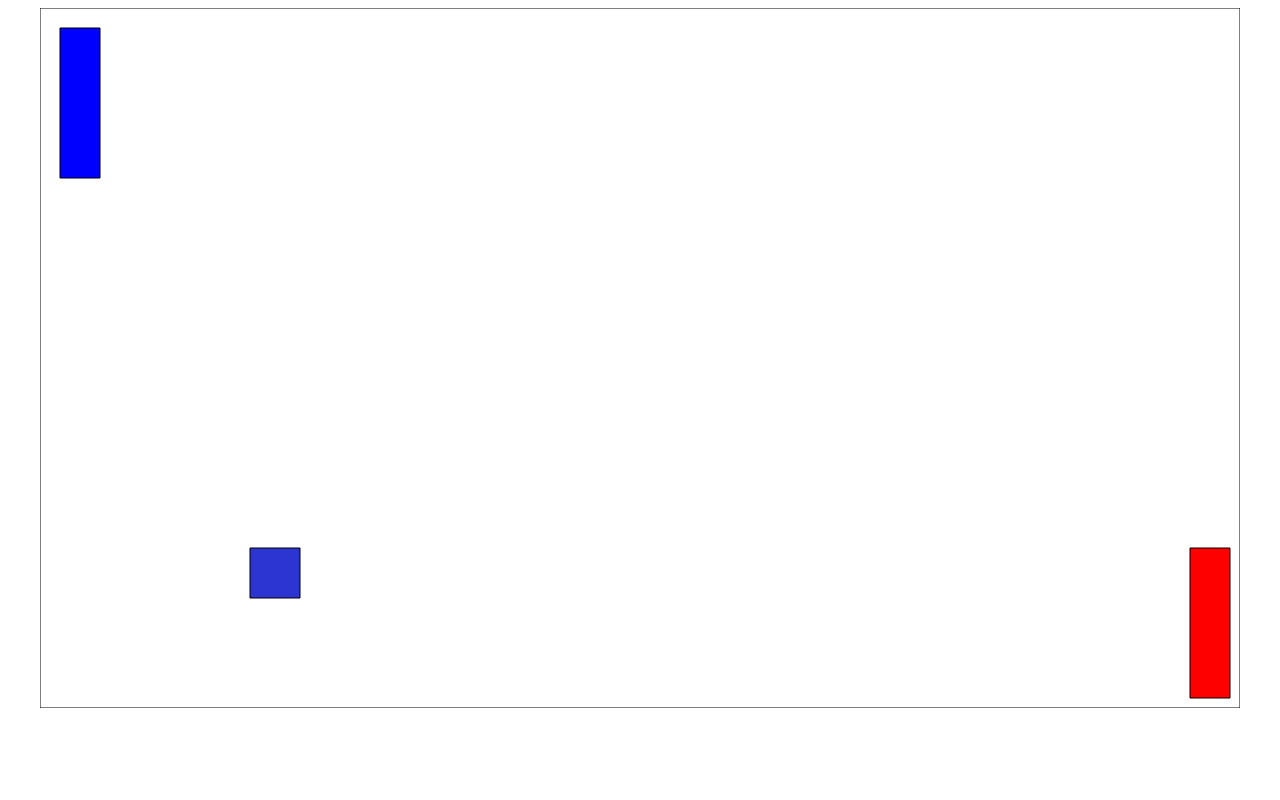
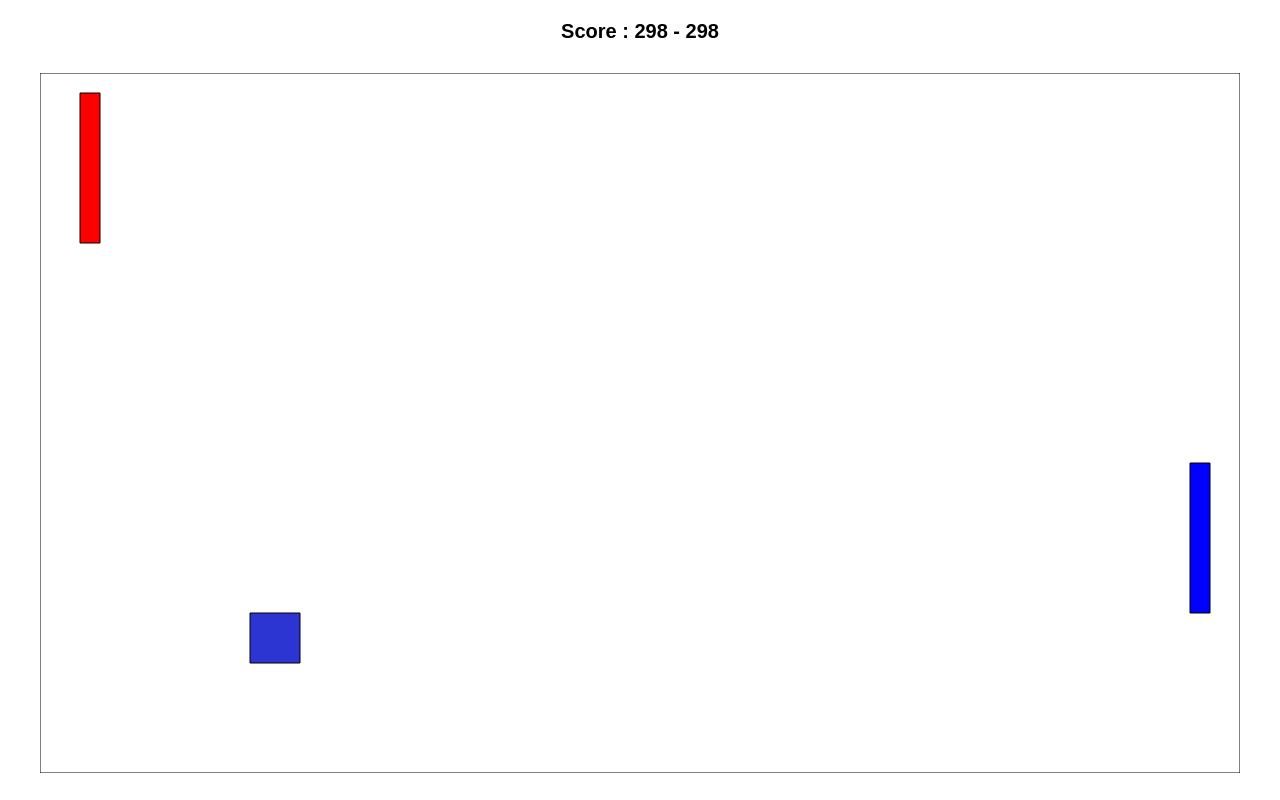
Before and after one commit to GreatBam/Bouncing_squares, a plain HTML site: page index.html in a window 1280 px wide. Drawn offline with Linux system fonts and the light colour scheme.

Commit message:
Add cp player

```diff
--- a/index.html
+++ b/index.html
@@ -7,13 +7,23 @@
     <title>Document</title>
     <style>
         #canvas {
+            margin-top: 30px;
             display: block;
             margin-left: auto;
             margin-right: auto;
         }
+
+        #score {
+            margin-top: 20px;
+            text-align: center;
+            font-family: Arial, Helvetica, sans-serif;
+            font-weight: bold;
+            font-size: 20px;
+        }
     </style>
 </head>
 <body>
+    <div id="score">Score : <span id="player1Score"></span> - <span id="computerScore"></span></div>
     <canvas id="canvas" width="1200" height="700"></canvas>
     <script src="js/square.js"></script>
     <script src="js/main.js"></script>
--- a/js/main.js
+++ b/js/main.js
@@ -2,6 +2,15 @@ const c = document.getElementById("canvas");
 const ctx = c.getContext("2d");
 const posx = Math.floor(Math.random()* 5)
 const posy = Math.floor(Math.random()* 5)
+let playerScoreId = document.getElementById("player1Score");
+let computerScoreId = document.getElementById("computerScore");
+
+let playerScore = 0;
+let computerScore = 0;
+
+const player1 = new Square(ctx, 40, 20, 20, 150, "red");
+const computer = new Square(ctx, 1150, 680, 20, 150, "blue");
+const ball = new Square(ctx, 600, 350, 50, 50, colorRNG());
 
 function colorRNG() {
     let letter = "0123456789abcdef";
@@ -24,64 +33,75 @@ function clear () {
 
 function player1Move(e) {
     switch(e.keyCode) {
-        case 37:
-        player1.moveLeft()
+        // case 37:
+        // player1.moveLeft();
+        // break;
+        case 38:
+        player1.moveUp();
         break;
-        case 38:
-        player1.moveUp()
-        break;
-        case 39:
-        player1.moveRight()
-        break;
+        // case 39:
+        // player1.moveRight();
+        // break;
         case 40:
-        player1.moveDown()
+        player1.moveDown();
         break;
     }
 }
 
-function player2Move(e) {
+function computerMove(e) {
     switch(e.keyCode) {
         // case 65:
-        // player2.moveLeft()
+        // computer.moveLeft();
         // break;
         case 87:
-        player2.moveUp()
+        computer.moveUp();
         break;
         // case 68:
-        // player2.moveRight()
+        // computer.moveRight();
         // break;
         case 83:
-        player2.moveDown()
+        computer.moveDown();
         break;
     }
 }
 
 function ballCollision() {
-    if((ball.x + ball.w) >= player1.x &&
-        (ball.y + ball.h) >= player1.y &&
-        ball.x <= (player1.x + player1.w) &&
-        ball.y <= (player1.y + player1.h))
+    if((ball.x + ball.w) > player1.x &&
+        ball.x < (player1.x + player1.w) &&
+        (ball.y + ball.h) > player1.y &&
+        ball.y < (player1.y + player1.h))
         ball.directionx = ball.directionx * -1;
-    if((ball.y + ball.h) >= player1.y &&
-        (ball.x + ball.h) >= player1.x &&
-        ball.y <= (player1.y + player1.h) &&
-        ball.x <= (player1.x + player1.w))
-        ball.directiony = ball.directiony * -1;
-    if((ball.x + ball.w) >= player2.x &&
-        (ball.y + ball.h) >= player2.y &&
-        ball.x <= (player2.x + player2.w) &&
-        ball.y <= (player2.y + player2.h))
+    // if((ball.y + ball.h) > player1.y &&
+    //     ball.y < (player1.y + player1.h) &&
+    //     (ball.x + ball.h) > player1.x &&
+    //     ball.x < (player1.x + player1.w))
+    //     ball.directiony = ball.directiony;
+    if((ball.x + ball.w) > computer.x &&
+        (ball.y + ball.h) > computer.y &&
+        ball.x < (computer.x + computer.w) &&
+        ball.y < (computer.y + computer.h))
         ball.directionx = ball.directionx * -1;
-    if((ball.y + ball.h) >= player2.y &&
-        (ball.x + ball.h) >= player2.x &&
-        ball.y <= (player2.y + player2.h) &&
-        ball.x <= (player2.x + player2.w))
-        ball.directiony = ball.directiony * -1;
+    // if((ball.y + ball.h) > computer.y &&
+    //     (ball.x + ball.h) > computer.x &&
+    //     ball.y < (computer.y + computer.h) &&
+    //     ball.x < (computer.x + computer.w))
+    //     ball.directiony = ball.directiony * -1;
 }
 
-const player1 = new Square(ctx, 1180, 680, 40, 150, "red")
-const player2 = new Square(ctx, 20, 20, 40, 150, "blue")
-const ball = new Square(ctx, 600, 350, 50, 50, colorRNG())
+function ballTracker() {
+    if(computer.y > (ball.y + ball.h)) computer.y -= 10;
+    if((computer.y + computer.h) < ball.y) computer.y += 10;
+}
+
+function goal(w) {
+    if((ball.x + ball.w) >= w)
+        ball.draw();
+        computerScore += 1;
+    if(ball.x <= 0)
+        ball.draw();
+        playerScore += 1;
+}
+
 
 // create multiple squares at once
 // const squares = [
@@ -92,21 +112,25 @@ const ball = new Square(ctx, 600, 350, 50, 50, colorRNG())
 
 setInterval(() => {
     clear();
+    playerScoreId.innerHTML = playerScore;
+    computerScoreId.innerHTML = computerScore;
     window.addEventListener("keydown", player1Move, false);
-    window.addEventListener("keydown", player2Move, false);
+    window.addEventListener("keydown", computerMove, false);
     player1.draw();
-    player2.draw();
+    computer.draw();
     ball.draw();
     ball.move();
     player1.playerBorderDetection(c.width, c.height);
-    player2.playerBorderDetection(c.width, c.height);
+    computer.playerBorderDetection(c.width, c.height);
     ball.ballBorderDetection(c.width, c.height);
     ballCollision();
+    ballTracker();
+    goal(c.width);
 
     // multiple squares for loop
     // for(let square of squares) {
     //     square.draw();
     //     square.move();
-    //     square.ballBorderDetection(c.width, c.height)
+    //     square.ballBorderDetection(c.width, c.height);
     // }
 }, 1000/60);
```
